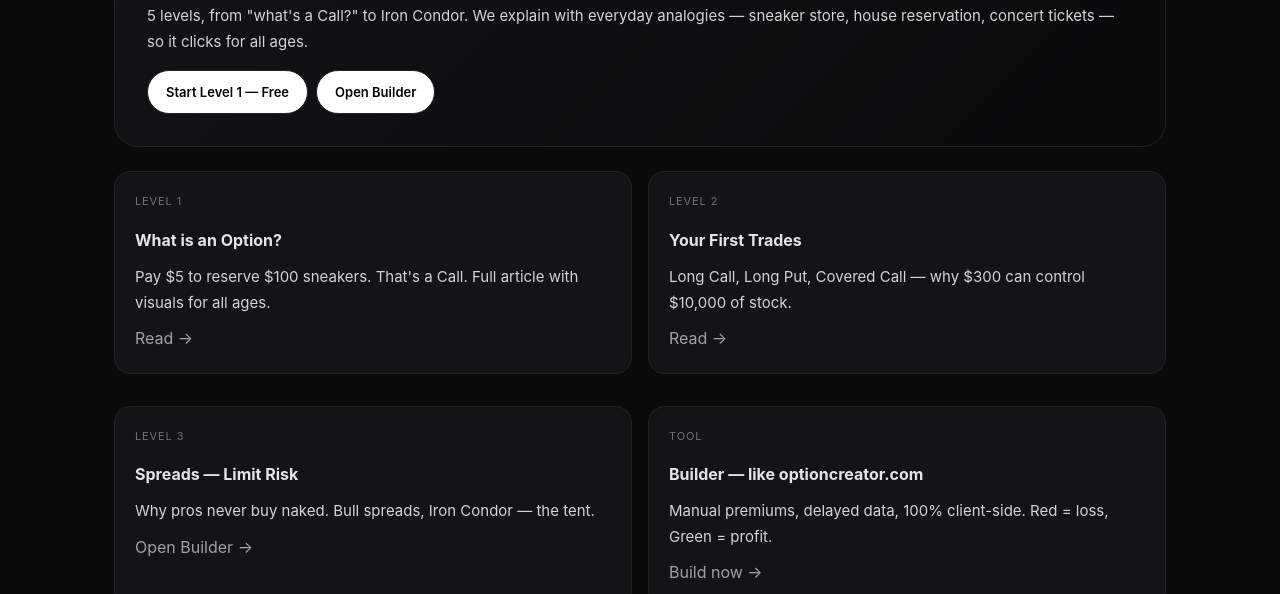
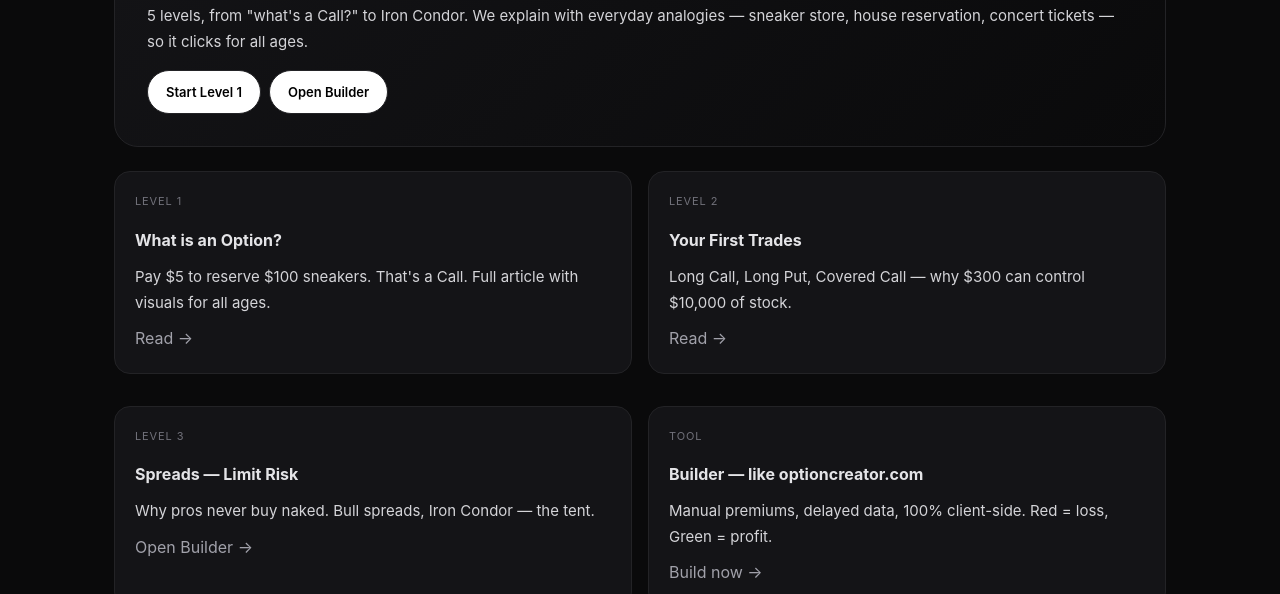
Before and after one commit to memoliro/jsm-options.com, a plain HTML site: page index.html in a window 1280 px wide. Shown: the part 243-837 px from the top of the page. Drawn offline with Linux system fonts and the light colour scheme.

Commit message:
Add files via upload

```diff
--- a/index.html
+++ b/index.html
@@ -35,7 +35,7 @@
                         <h1>Learn Options by Building Them.<br>Simple enough for anyone.</h1>
                         <p>5 levels, from "what's a Call?" to Iron Condor. We explain with everyday analogies — sneaker store, house reservation, concert tickets — so it clicks for all ages.</p>
                         <div style="margin-top:16px;display:flex;gap:8px">
-                            <a class="btn btn-ghost" href="/level1/index.html">Start Level 1 — Free</a>
+                            <a class="btn btn-ghost" href="/level1/index.html">Start Level 1 </a>
                             <a class="btn btn-ghost" href="/builder/index.html">Open Builder</a></div></div>
                             <div class="grid2">
                                 <div class="card">
```
